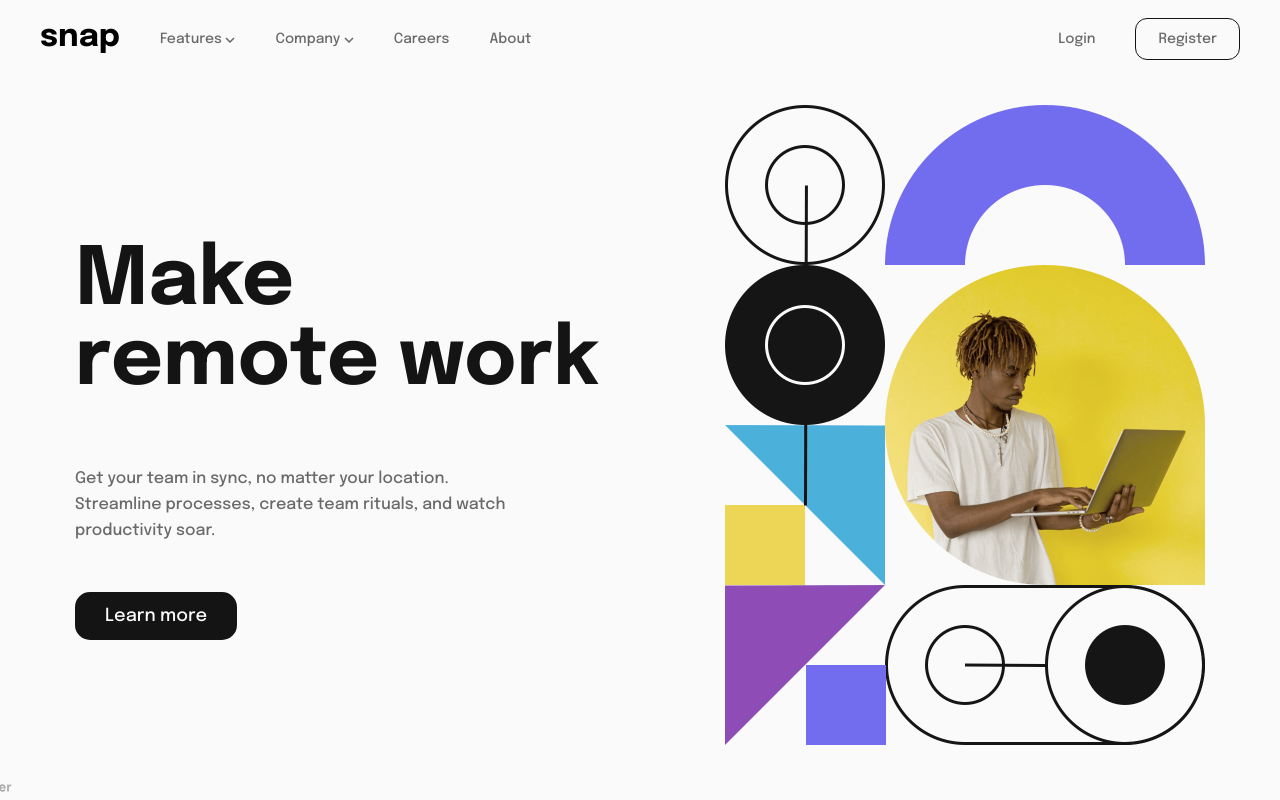
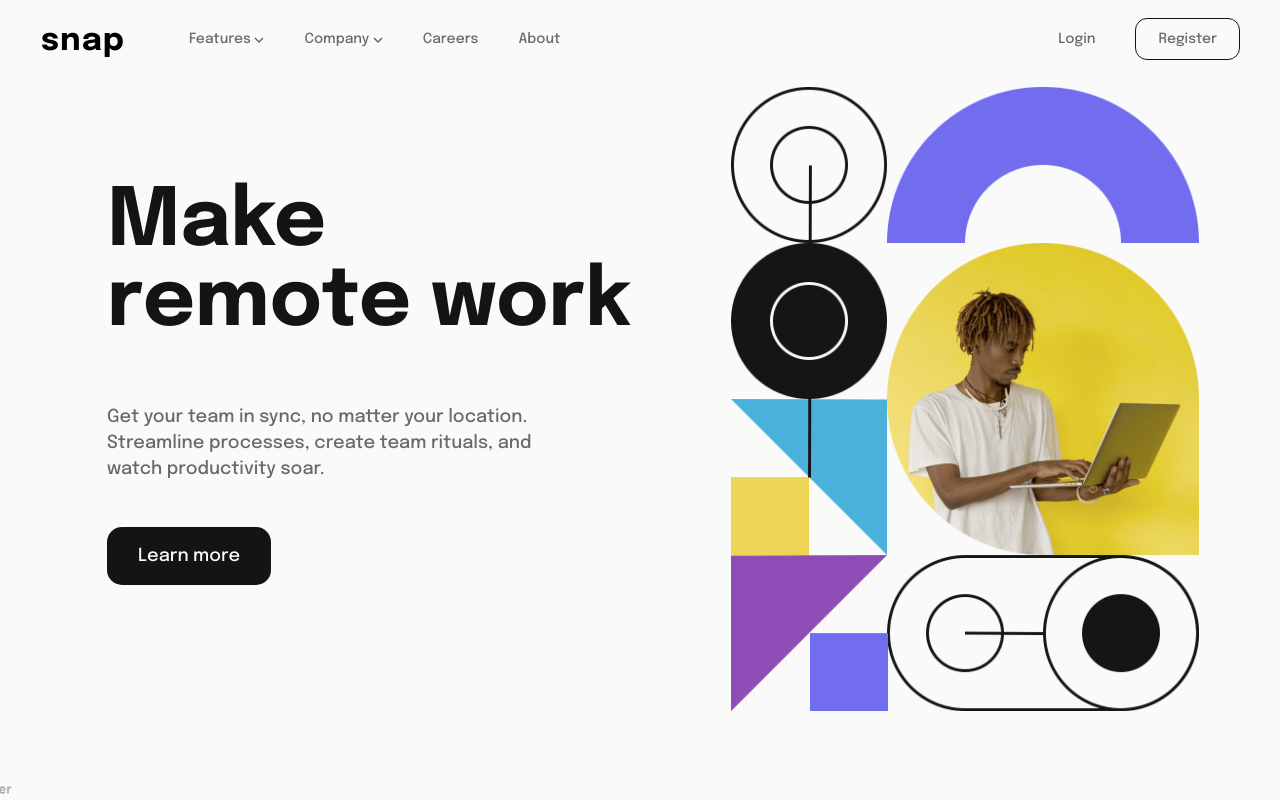
Before and after one commit to UtopicUnicorn995/FM-Intro-Section, a plain HTML site: page index.html in a window 1280 px wide. Drawn offline with nearby package versions, Linux system fonts and the light colour scheme.

Commit message:
FM-intro-section: improved responsiveness

```diff
--- a/media_queries.css
+++ b/media_queries.css
@@ -37,7 +37,10 @@
     }
 
     .header .header__logo{
-        margin-right: 40px;
+        margin-right: 64px;
+        margin-top: 4px;
+        margin-left: 1px;
+        letter-spacing: 1px;
     }
 
     .header .header__nav{
@@ -124,7 +127,7 @@
 
 @media (min-width: 1080px) {
     .main{
-        column-gap: 125px;
+        column-gap: 92px;
     }
     .main section{
         max-width: 500px;
@@ -140,6 +143,7 @@
 
     .main .content .content__description{
         max-width: 445px;
+        font-size: 18px;
     }
 
     .main section.content{
@@ -149,13 +153,15 @@
         display: flex;
         flex-direction: column;
         align-items: start;
-        row-gap: 48px;
+        row-gap: 45px;
+        margin-bottom: 62px;
+        margin-left: 32px;
     }
 
     .main .content .content__button{
         margin: 0;
         border-radius: 15px;
-        padding: 15px 30px;
+        padding: 20px 31px;
         font-size: 18px;
     }
     .main section.hero{
@@ -171,4 +177,7 @@
         height: 100%;
         padding: 0 75px;
     }
+    .footer{
+        margin-top: 65px;
+    }
 }
```
